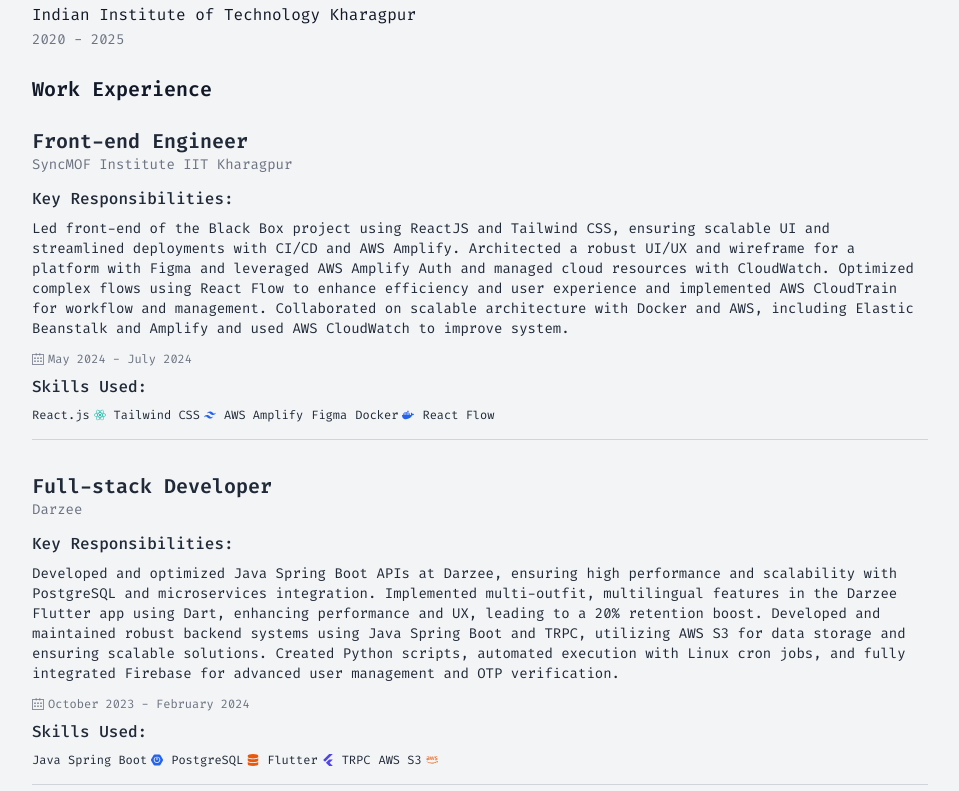
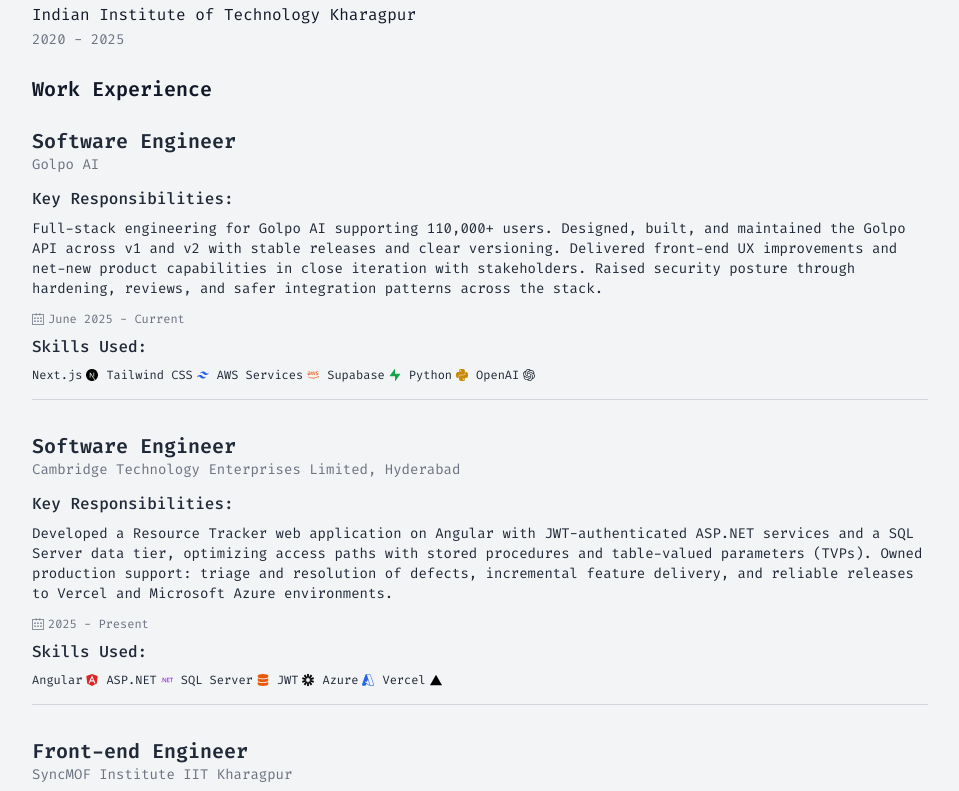
Before and after one commit to saurabhbakolia/Portfolio-Website, a React (Create React App) app: page / in a window 1280 px wide. Shown: the part 949-1740 px from the top of the page, without its empty margins (160-1119 px from the left). Built offline with nearby package versions, Linux system fonts and the light colour scheme.

Commit message:
chore: update experience data with new roles and descriptions

```diff
--- a/src/data/experience.js
+++ b/src/data/experience.js
@@ -44,15 +44,52 @@
     SiRedux,
     SiApache,
     SiElectron,
+    SiSupabase,
+    SiPython,
+    SiOpenai,
+    SiAngular,
+    SiDotnet,
+    SiMicrosoftazure,
+    SiVercel,
 } from 'react-icons/si';
 
 const experience = [
     {
-        id: 1,
+        id: "exp_golpo_ai_2025",
+        title: "Software Engineer",
+        company: "Golpo AI",
+        date: "June 2025 - Current",
+        description: "Full-stack engineering for Golpo AI supporting 110,000+ users. Designed, built, and maintained the Golpo API across v1 and v2 with stable releases and clear versioning. Delivered front-end UX improvements and net-new product capabilities in close iteration with stakeholders. Raised security posture through hardening, reviews, and safer integration patterns across the stack.",
+        skills: [
+            { name: "Next.js", icon: <SiNextdotjs className='text-black text-xs' /> },
+            { name: "Tailwind CSS", icon: <SiTailwindcss className='text-blue-600 text-xs' /> },
+            { name: "AWS Services", icon: <FaAws className='text-orange-600 text-xs' /> },
+            { name: "Supabase", icon: <SiSupabase className='text-green-600 text-xs' /> },
+            { name: "Python", icon: <SiPython className='text-yellow-600 text-xs' /> },
+            { name: "OpenAI", icon: <SiOpenai className='text-gray-800 text-xs' /> },
+        ],
+    },
+    {
+        id: "exp_cambridge_tel_2025",
+        title: "Software Engineer",
+        company: "Cambridge Technology Enterprises Limited, Hyderabad",
+        date: "2025 - Present",
+        description: "Developed a Resource Tracker web application on Angular with JWT-authenticated ASP.NET services and a SQL Server data tier, optimizing access paths with stored procedures and table-valued parameters (TVPs). Owned production support: triage and resolution of defects, incremental feature delivery, and reliable releases to Vercel and Microsoft Azure environments.",
+        skills: [
+            { name: "Angular", icon: <SiAngular className='text-red-600 text-xs' /> },
+            { name: "ASP.NET", icon: <SiDotnet className='text-purple-600 text-xs' /> },
+            { name: "SQL Server", icon: <FaDatabase className='text-orange-600 text-xs' /> },
+            { name: "JWT", icon: <SiJsonwebtokens className='text-black text-xs' /> },
+            { name: "Azure", icon: <SiMicrosoftazure className='text-blue-600 text-xs' /> },
+            { name: "Vercel", icon: <SiVercel className='text-black text-xs' /> },
+        ],
+    },
+    {
+        id: "exp_syncmof_2024",
         title: "Front-end Engineer",
         company: "SyncMOF Institute IIT Kharagpur",
         date: "May 2024 - July 2024",
-        description: "Led front-end of the Black Box project using ReactJS and Tailwind CSS, ensuring scalable UI and streamlined deployments with CI/CD and AWS Amplify. Architected a robust UI/UX and wireframe for a platform with Figma and leveraged AWS Amplify Auth and managed cloud resources with CloudWatch. Optimized complex flows using React Flow to enhance efficiency and user experience and implemented AWS CloudTrain for workflow and management. Collaborated on scalable architecture with Docker and AWS, including Elastic Beanstalk and Amplify and used AWS CloudWatch to improve system.",
+        description: "Led front-end delivery for the Black Box project using React and Tailwind CSS, with CI/CD and AWS Amplify for repeatable deployments. Produced platform UI/UX and wireframes in Figma; integrated Amplify Auth and operational visibility via CloudWatch. Simplified high-complexity workflows with React Flow for clearer operator UX. Partnered on containerized and cloud-native architecture using Docker, Elastic Beanstalk, and Amplify, with monitoring and alerting through CloudWatch.",
         skills: [
             { name: "React.js", icon: <FaReact className='text-teal-500 text-xs' /> },
             { name: "Tailwind CSS", icon: <SiTailwindcss className='text-blue-600 text-xs' /> },
@@ -63,7 +100,7 @@
         ],
     },
     {
-        id: 2,
+        id: "exp_darzee_2023",
         title: "Full-stack Developer",
         company: "Darzee",
         date: "October 2023 - February 2024",
@@ -77,11 +114,11 @@
         ],
     },
     {
-        id: 3,
+        id: "exp_noccarc_2023",
         title: "Full-stack Developer Intern",
         company: "Noccarc Robotics",
         date: "May 2023 - September 2023",
-        description: "Engineered a full-stack admin dashboard with ReactJS and Redux for V730i ventilator OTA updates and leveraged WebSocket for real-time updates. Deployed backend on AWS EC2, using Node/Express and Multer for file uploads, and AWS SDK S3 for secure and scalable storage of system versions. Implemented REST API and JWT authentication to ensure robust and secure communication between the admin dashboard and ventilator machines. Engineered a CMS mobile app for patient monitoring with React Native and utilized WebSocket, Redux, and Kafka, and neatly implemented REST API.",
+        description: "Engineered a full-stack admin dashboard with ReactJS and Redux for V730i ventilator OTA updates and leveraged WebSocket for real-time updates. Deployed backend on AWS EC2, using Node/Express and Multer for file uploads, and AWS SDK S3 for secure and scalable storage of system versions. Implemented REST API and JWT authentication to ensure robust and secure communication between the admin dashboard and ventilator machines. Built a CMS mobile app for patient monitoring with React Native, WebSocket, Redux, and Kafka, backed by a REST API.",
         skills: [
             { name: "React.js", icon: <FaReact className='text-teal-500 text-xs' /> },
             { name: "Redux", icon: null },
@@ -92,7 +129,7 @@
         ],
     },
     {
-        id: 4,
+        id: "exp_hippiees_2023",
         title: "Full-stack Web Developer",
         company: "Hippiees",
         date: "January 2023 - March 2023",
@@ -105,7 +142,7 @@
         ],
     },
     {
-        id: 5,
+        id: "exp_leads4needs_2022",
         title: "Frontend Web Developer",
         company: "Leads4Needs",
         date: "June 2022 - July 2022",
@@ -118,11 +155,11 @@
         ],
     },
     {
-        id: 6,
+        id: "exp_kwoc_2022",
         title: "Open-Source Contributor",
         company: "Kharagpur Winter of Code",
         date: "November 2022 - February 2023",
-        description: "Collaborated with contributors on the development of the Global Weather web application, leveraging the tech stack of HTML, CSS, Pug, and JavaScript. Made notable contributions to the codebase by adding over 2.k+ lines of code, utilized Git/GitHub for version control, ensured code management and reviews. Seamlessly integrated the Realtime OpenWeatherMap API to retrieve current weather data, utilizing Node.js/Express.js and asynchronous processing.",
+        description: "Contributed to the Global Weather web application (HTML, CSS, Pug, JavaScript), shipping substantive features and refactors with Git-based workflow and peer review. Integrated the OpenWeatherMap API using Node.js and Express with asynchronous request handling for live conditions.",
         skills: [
             { name: "HTML", icon: <FaHtml5 className='text-orange-600 text-xs' /> },
             { name: "CSS", icon: <FaCss3 className='text-green-600 text-xs' /> },
@@ -132,15 +169,15 @@
         ],
     },
     {
-        id: 7,
+        id: "exp_hacktoberfest_2023",
         title: "Open Source Developer",
         company: "Hacktoberfest",
         date: "October 2023 - November 2023",
-        description: "Actively participated in Hacktoberfest by contributing to diverse open-source projects, focusing on feature enhancements, bug fixes, and comprehensive documentation improvements. Collaborated with a global network of developers, gaining valuable experience in Git, continuous integration, and collaborative coding practices. Proud to support the promotion of open-source contributions and foster a community of innovation and learning.",
+        description: "Contributed to multiple open-source repositories during Hacktoberfest: feature work, defect fixes, and documentation improvements merged upstream. Practiced distributed collaboration with Git, pull-request review, and CI-aware changesets across varied codebases.",
         skills: [],
     },
     {
-        id: 8,
+        id: "exp_freelance_2024",
         title: "Software Engineer",
         company: "Freelance",
         date: "May 2024 - Nov 2024",
@@ -155,7 +192,7 @@
         ],
     },
     {
-        id: 9,
+        id: "exp_shadow_clone_2025",
         title: "Software Engineer",
         company: "Shadow Clone Research Labs",
         date: "Feb 2025 - Mar 2025",
```
Also changed, not shown: 1 other file (tests, documents, lock files or other folders).
